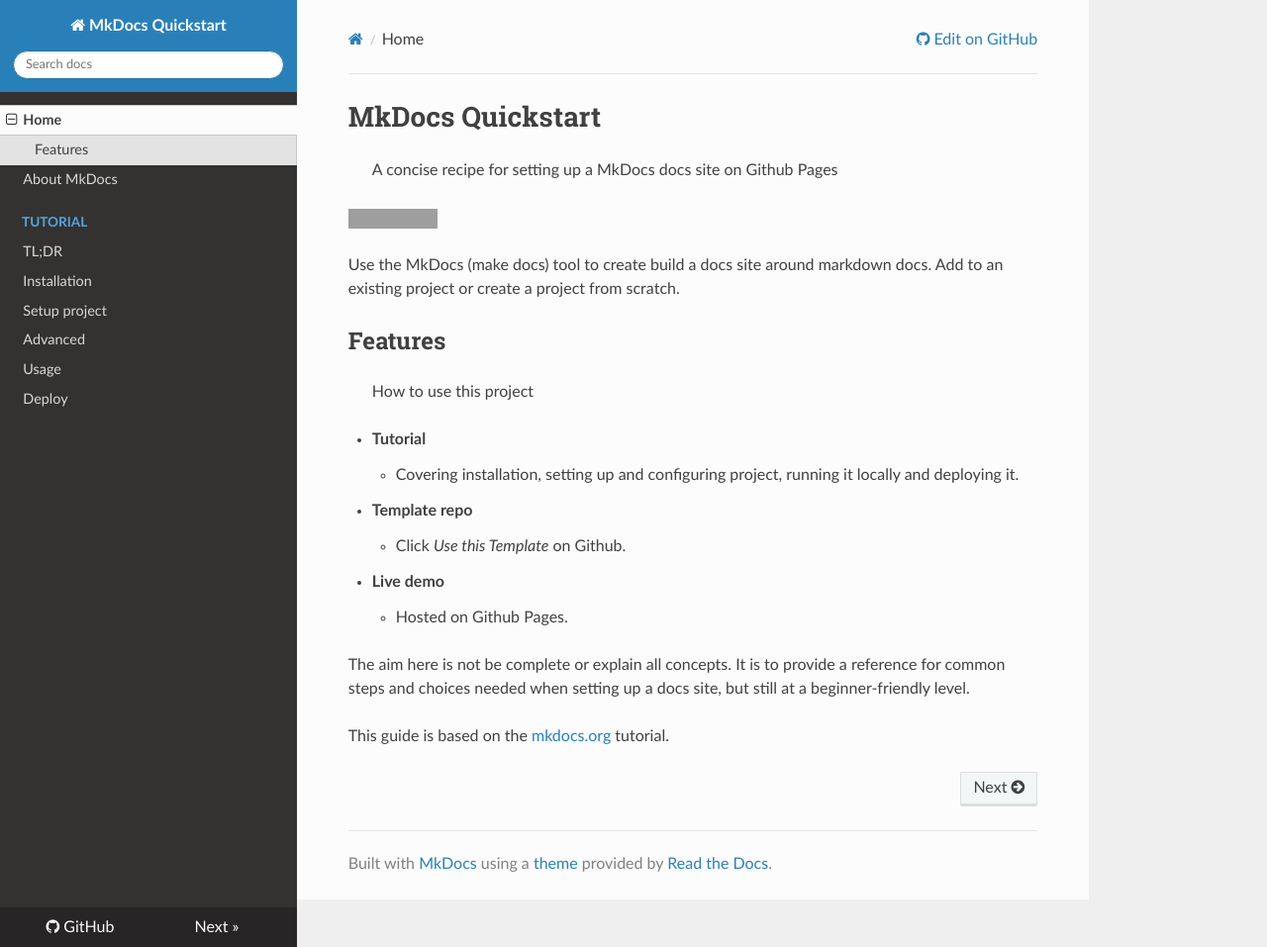
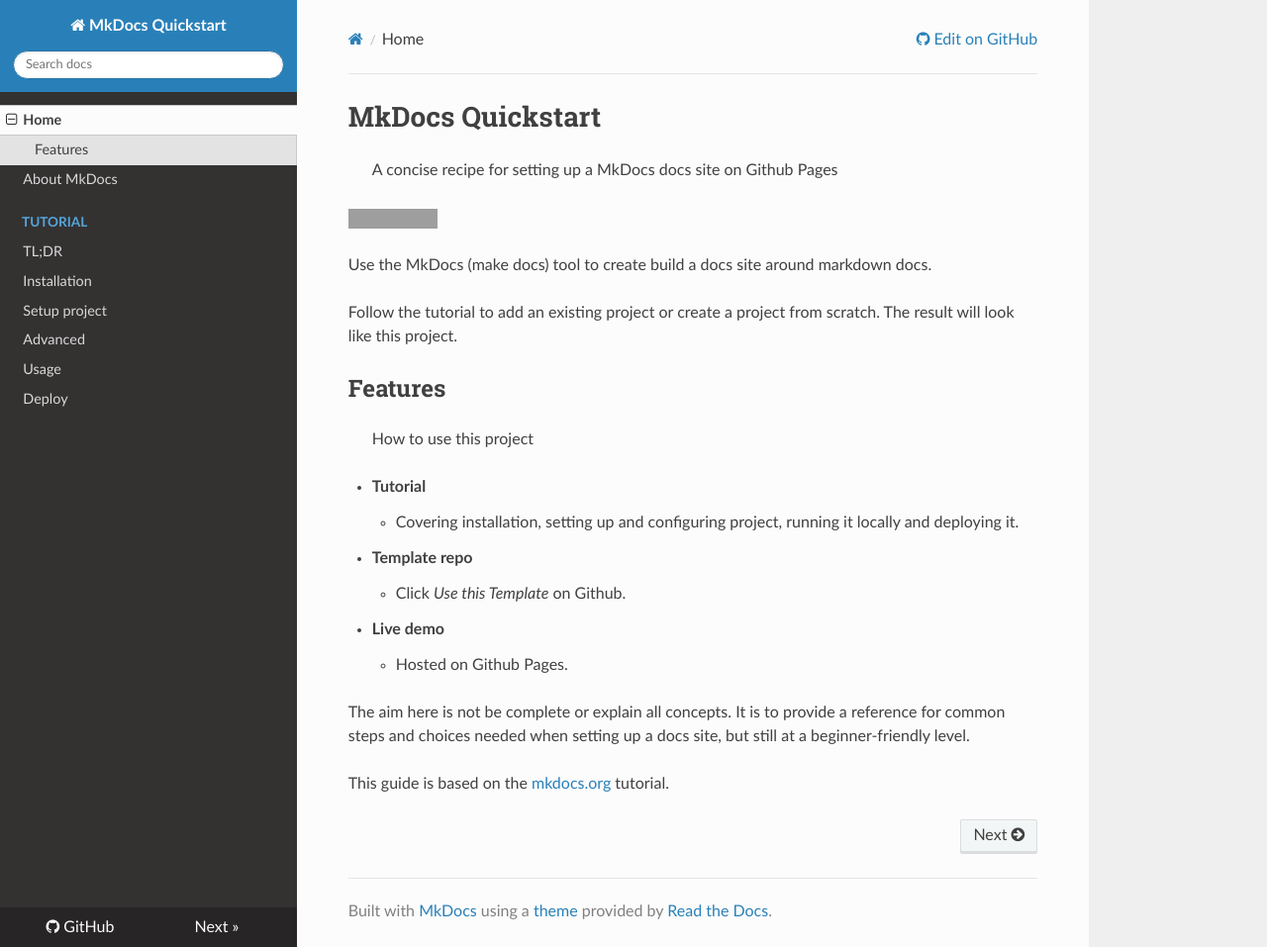
Before and after one commit to MichaelCurrin/mkdocs-quickstart, an MkDocs documentation site: the page built from docs/index.md, in a window 1280 px wide and 957 px high. Shown: the whole window at 99% size. Built offline with MkDocs 1.6.1, drawn with Linux system fonts in a browser that asks for light colours; nearby versions of some CDN libraries; grey boxes are pictures that could not be loaded.

Commit message:
Update index.md

```diff
--- a/docs/index.md
+++ b/docs/index.md
@@ -4,7 +4,9 @@
 [![Repo stars](https://img.shields.io/github/stars/MichaelCurrin/mkdocs-quickstart?style=social)](https://github.com/MichaelCurrin/mkdocs-quickstart)
 
 
-Use the MkDocs (make docs) tool to create build a docs site around markdown docs. Add to an existing project or create a project from scratch.
+Use the MkDocs (make docs) tool to create build a docs site around markdown docs.
+
+Follow the tutorial to add an existing project or create a project from scratch. The result will look like this project.
 
 
 ## Features
```
